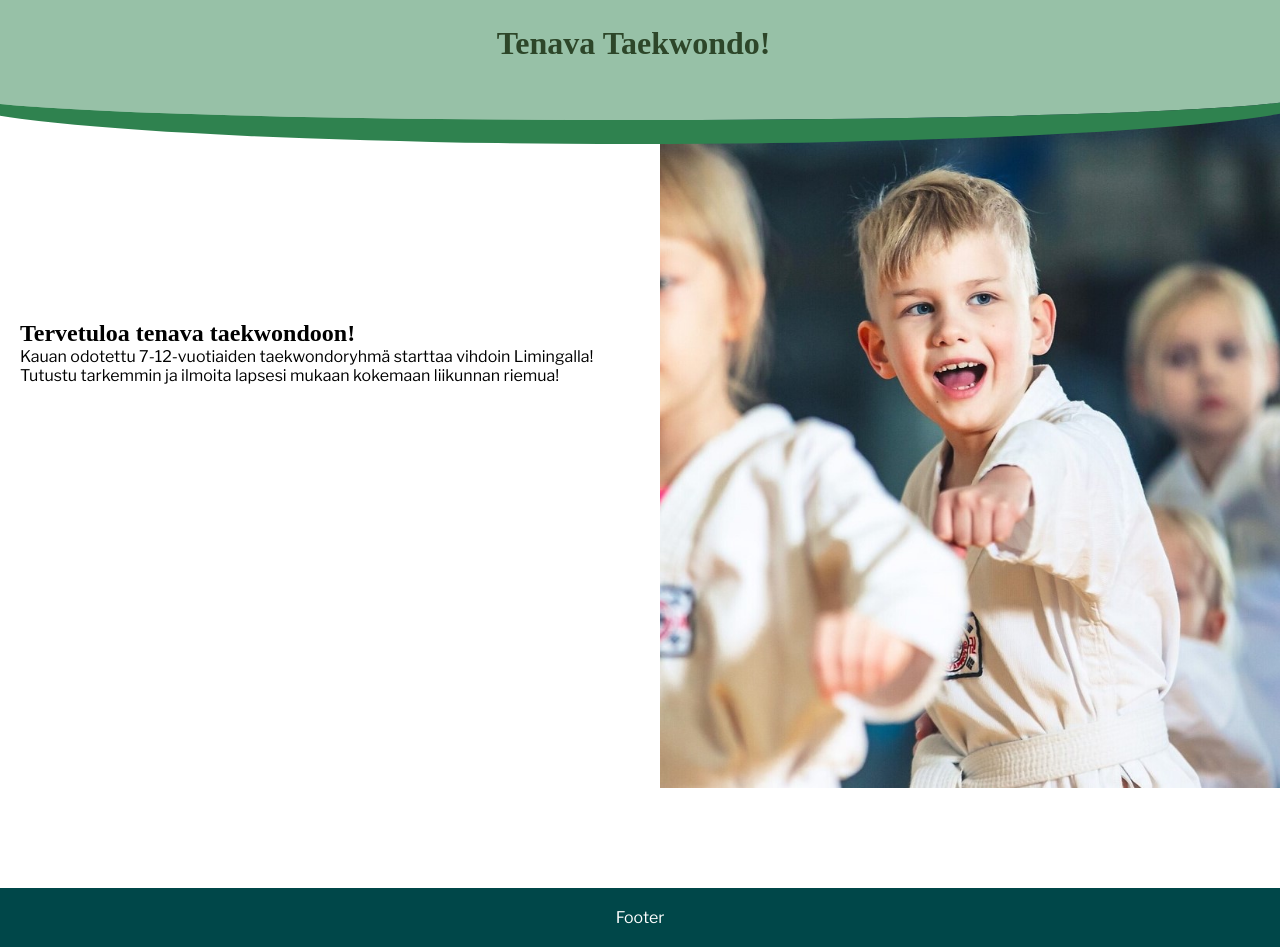
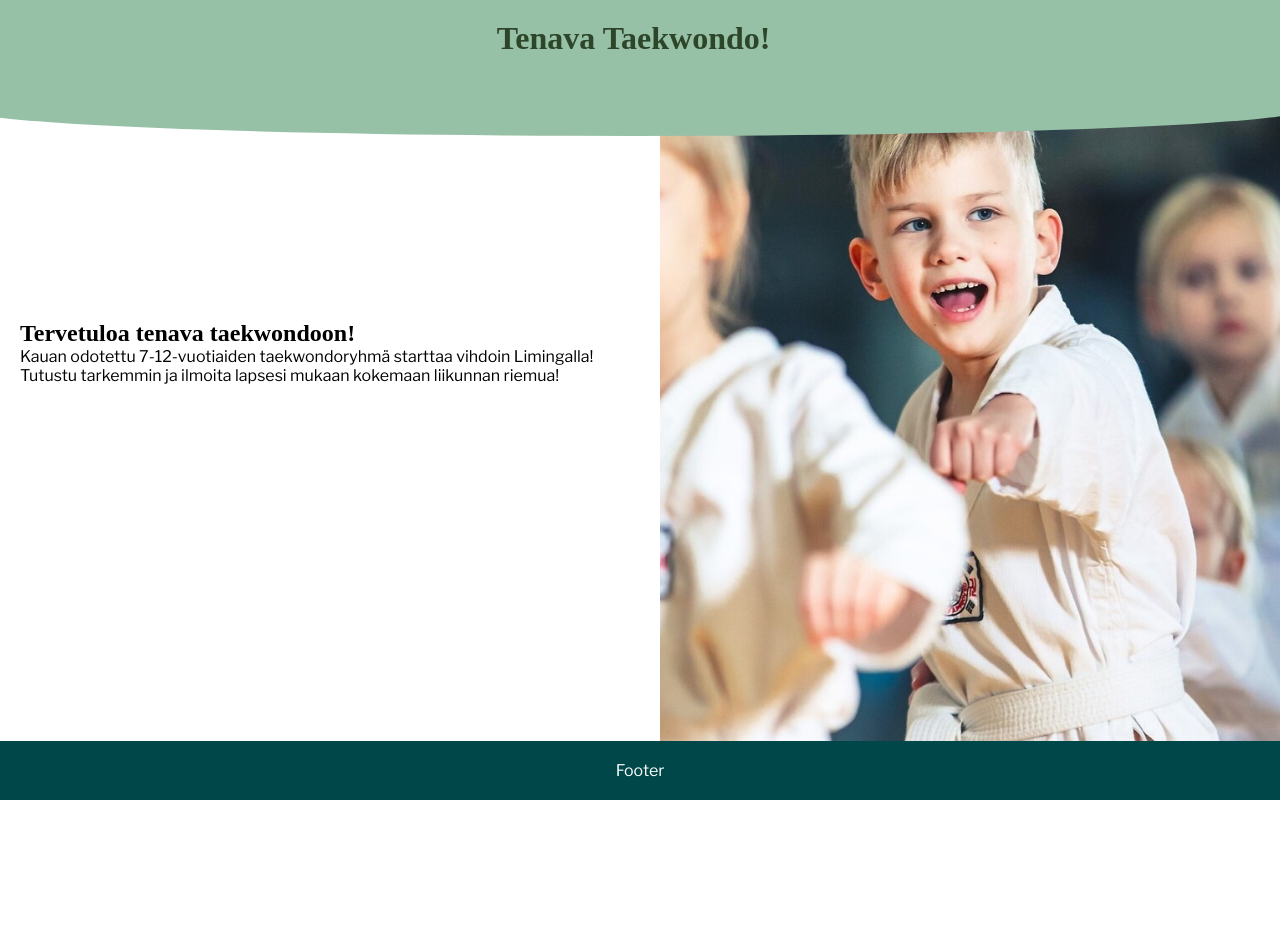
Before and after one commit to EmmiKorhonen/EmmiKorhonen.github.io, a plain HTML site: page index.html in a window 1280 px wide. Shown: the top 947 px of the page. After the commit the page ends 800 px from the top, so only its background shows below. Drawn offline with nearby package versions, Linux system fonts and the light colour scheme; a web font is replaced by a local one.

Commit message:
poistettu margin

```diff
--- a/tyyli.css
+++ b/tyyli.css
@@ -18,15 +18,12 @@ header{
   background-color: #97c1a7;
   color: #2d4629;
   text-align: center;
-  padding: 25px 0;
+  padding: 20px 0;
   margin: 0; /*Lisätty margin*/
-  outline-style: solid;
-  outline-color: #2f824f;
-  outline-width: 24px;
 
   /*TESTI HEADERIN PYÖRISTYS*/
   width:105%;
-  height:15%;
+  height:17%;
   left:-3%;
   position:absolute;
   border-top-left-radius:10px;
@@ -68,7 +65,7 @@ footer{
   display: flex;
   justify-content: center;
   align-items: center;
-  margin: 100px 0;
+  margin: 0;
 }
 
 .image-container img {
@@ -84,22 +81,3 @@ h1,h2 {
 p {
   font-family: 'Libre Franklin';
 }
-
-/*.text-container, .image-container {
-  padding: 20px;
-  overflow: auto;
-}
-.text-container {
-  background-color: white;
-  flex: 1; /* Laajenee ja kutistuu joustavasti
-}
-.image-container {
-  position: relative; /* Mahdollistaa alt-tekstin sijoittamisen
-  flex: 1; /* Laajenee ja kutistuu joustavasti
-}
-.image-container img {
-  max-width: 75%;
-  height: auto;
-  display: block;
-  margin: 0 auto; /* Keskittää kuvan
-}*/
```
